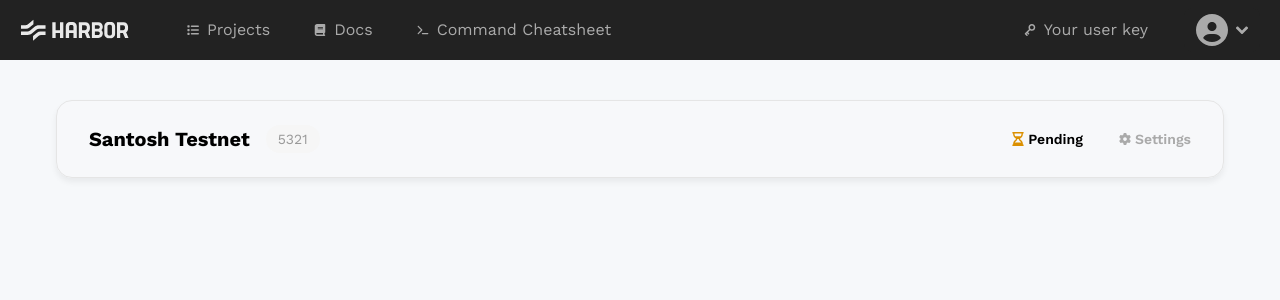
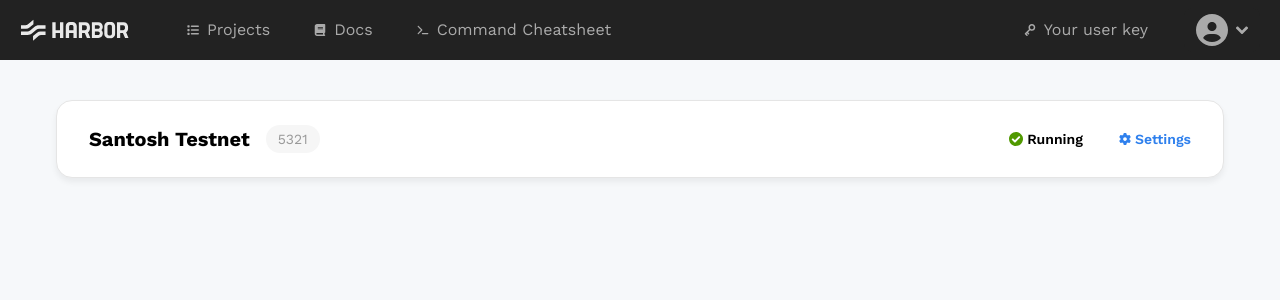
Before and after one commit to ajaythapliyal/harbor-take-home, a Next.js app: page / in a window 1280 px wide. Shown: the top 300 px of the page. Built offline with nearby package versions, Linux system fonts and the light colour scheme.

Commit message:
adds settings and refactor

```diff
--- a/components/Card.jsx
+++ b/components/Card.jsx
@@ -1,8 +1,8 @@
 import {twMerge} from 'tailwind-merge'
 
-export function Card({children, isSelected=false, selectedColor="accent-error", classNames=''}){
-    const bgColor = isSelected ? `bg-${selectedColor} border-${selectedColor}` : 'bg-secondary-100';
-    return <div className={twMerge(`bg-opacity-5 flex justify-between rounded-2xl py-6 px-8 border border-solid bg-secondary-100 border-secondary-500 shadow-dark-100 ${bgColor} ${classNames}`)}>
+export function Card({children, isError=false, errorColor="accent-error", classNames=""}){
+    const bgColor = isError ? `bg-${errorColor} border-${errorColor} bg-opacity-5` : 'bg-secondary-100';
+    return <div className={twMerge(`flex justify-between rounded-2xl py-6 px-8 border border-solid border-secondary-500 shadow-dark-100 ${bgColor} ${classNames}`)}>
         {children}
     </div>
 }
--- a/components/TestNetAlert.jsx
+++ b/components/TestNetAlert.jsx
@@ -1,20 +1,21 @@
 import RunningTick from "../public/icons/running_tick.svg"
 import Stopped from "../public/icons/stopped.svg"
 import Pending from "../public/icons/pending.svg"
+import { PENDING_STATE, RUNNING_STATE, STOPPED_STATE } from "@/utils"
 
 export function TestnetAlert({status}){
     const statusView = {
-        "RUNNING" : {
+        [RUNNING_STATE] : {
             color : "accent-success",
             title: "Running",
             icon : <RunningTick/>
         },
-        "STOPPED" : {
+        [STOPPED_STATE] : {
             color : "accent-invalid",
             title: "Stopped",
             icon : <Stopped/>
         },
-        "PENDING": {
+        [PENDING_STATE]: {
             color : "accent-warn",
             title: "Pending",
             icon : <Pending/>
--- a/components/Testnet.jsx
+++ b/components/Testnet.jsx
@@ -1,10 +1,15 @@
 import { Card } from "./Card";
 import { TestnetAlert } from "./TestNetAlert";
 import Settings from "../public/icons/Settings.svg"
+import { isSettled } from "@/utils";
 
 export function Testnet({id, name, status, offChainActors, chains, updatedAt}){
     name = 'Santosh Testnet'
-    status= "PENDING"
+    status= "RUNNING"
+
+
+    const isTestnetSettled = isSettled(status)
+
     return <Card>
         <div className="flex flex-grow justify-between items-center">
             <div className="flex gap-4 items-center">
@@ -17,8 +22,8 @@ export function Testnet({id, name, status, offChainActors, chains, updatedAt}){
                 <div className="flex gap-9 items-center">
                     <TestnetAlert status={status}></TestnetAlert>
                     <div className="flex gap-1 items-center">
-                        <Settings className={`w-3 h-3 ${['RUNNING', "FAILED"].includes(status)? 'fill-accent-neutral' : 'fill-secondary-200'}`}></Settings>
-                        <p className={`text-sm font-semibold ${['RUNNING', "FAILED"].includes(status)? 'text-accent-neutral' : 'text-secondary-200'}`}>Settings</p>
+                        <Settings className={`w-3 h-3 ${isTestnetSettled ? 'fill-accent-neutral' : 'fill-secondary-200'}`}></Settings>
+                        <p className={`text-sm font-semibold ${isTestnetSettled ? 'text-accent-neutral' : 'text-secondary-200'}`}>Settings</p>
                     </div>
                 </div>
             </div>
--- /dev/null
+++ b/utils.js
@@ -0,0 +1,5 @@
+export const RUNNING_STATE = "RUNNING";
+export const PENDING_STATE = "PENDING";
+export const STOPPED_STATE = "STOPPED";
+
+export const isSettled = (status) => ![PENDING_STATE].includes(status);
```
